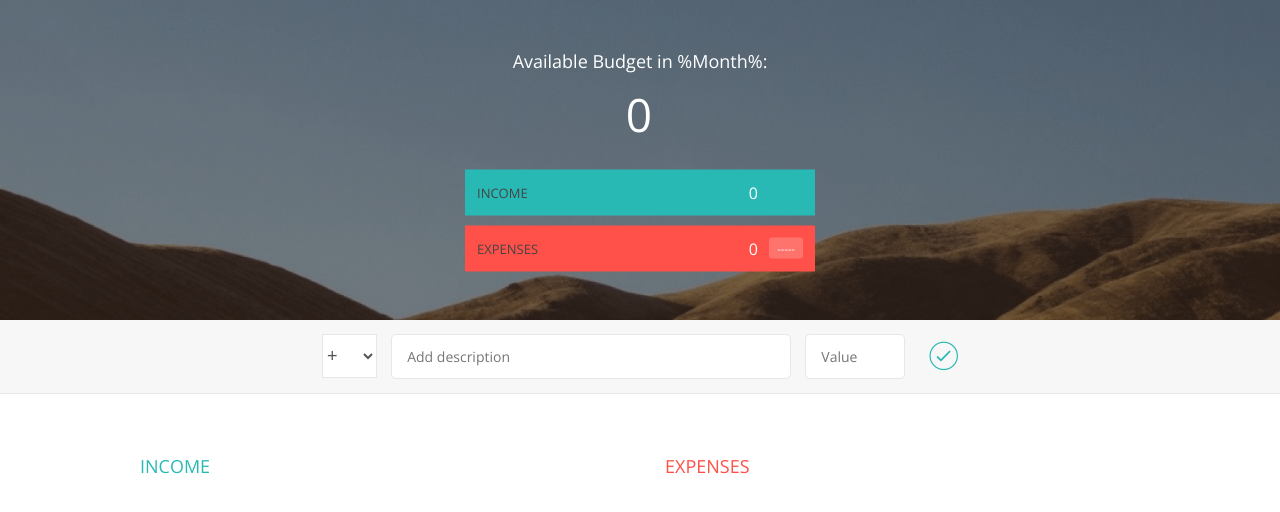
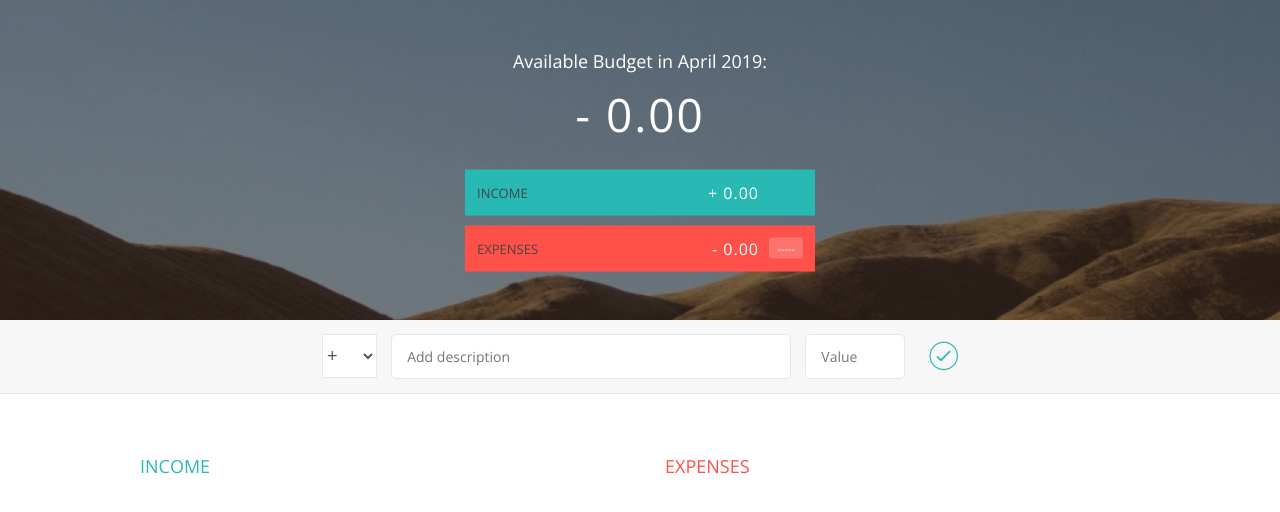
Before and after one commit to fayezkabir/javascript__project, a plain HTML site: page advanceProject/index.html in a window 1280 px wide. Drawn offline with nearby package versions, Linux system fonts and the light colour scheme.

Commit message:
final  update on the application done

```diff
--- a/advanceProject/app.js
+++ b/advanceProject/app.js
@@ -208,9 +208,49 @@ var UIcontroller = (function () {
         expanseLabel : '.budget__expenses--value',
         percentageLabel : '.budget__expenses--percentage',
         container : '.container',
-        expensesPercentageLabel : '.item__percentage'
+        expensesPercentageLabel : '.item__percentage',
+        dateLabel : '.budget__title--month'
 
     };
+
+
+    var formatNumber = function(num,type) {
+
+        var numSplit , dec , int, type;
+        // + or - before the number
+        // exactly 2 decimal points
+        //coma separateing the thousands
+        // 2310.468 ->  +2.310.46
+        //2000 -> +2,000.00
+
+        num = Math.abs(num);
+        num = num.toFixed(2);
+
+        numSplit = num.split('.');
+
+        int = numSplit[0];
+
+        if(int.lenght >3 ) {
+            int  = int.subsrt(0, int.lenght - 3) + ',' + int.subsrt(int.lenght - 3 , 3); // i/p - 2031 , o/p - 2,031
+        }
+
+        dec = numSplit[1];
+
+
+
+
+
+        return  (type === 'exp'  ? '-' : '+') + ' ' + int + '.' + dec;
+    };
+
+
+    var nodeListForEach = function(list , callback) {
+
+        for (var i =0; i<list.length; i++){
+            callback(list[i], i);
+        }
+    };
+
 
 
 
@@ -289,7 +329,7 @@ var UIcontroller = (function () {
             //replace the placceholder text with some actual code
             newHtml = html.replace('%id%', obj.id);
             newHtml = newHtml.replace('%description%', obj.description);
-            newHtml = newHtml.replace('%value%', obj.value);
+            newHtml = newHtml.replace('%value%', formatNumber(obj.value , type));
 
 
             //Insert the  HTML into the DOM
@@ -309,9 +349,13 @@ var UIcontroller = (function () {
 
 
         displayBudget : function(obj) {
-            document.querySelector(DOMstring.budgetLabel).textContent = obj.budget;
-            document.querySelector(DOMstring.incomeLabel).textContent = obj.totalInc;
-            document.querySelector(DOMstring.expanseLabel).textContent = obj.totalExp;
+            var type;
+
+            obj.budget > 0 ? type = 'inc' : type = 'exp';
+
+            document.querySelector(DOMstring.budgetLabel).textContent = formatNumber(obj.budget, type);
+            document.querySelector(DOMstring.incomeLabel).textContent = formatNumber(obj.totalInc, 'inc');
+            document.querySelector(DOMstring.expanseLabel).textContent =  formatNumber(obj.totalExp, 'exp');
 
 
             if(obj.percentage > 0){
@@ -327,14 +371,6 @@ var UIcontroller = (function () {
             var fields = document.querySelectorAll(DOMstring.expensesPercentageLabel);
 
 
-            var nodeListForEach = function(list , callback) {
-
-                for (var i =0; i<list.length; i++){
-                    callback(list[i], i);
-                }
-            };
-
-
             //this following function is a callback function and its called via argument callback
             nodeListForEach(fields, function(current, index) {
                 if(percentages[index] > 0) {
@@ -346,6 +382,48 @@ var UIcontroller = (function () {
             });
 
         },
+
+
+
+        displayMonth  : function() {
+
+            var now , month ,months, year;
+            now =  new Date();
+             //  var chirtmas = new Date(2016, 11 , 25);
+
+
+             months= ['Janary', 'February', 'March', 'April', 'May', 'June','July','August' , 'September', 'October', 'November', 'December'];
+             month = now.getMonth();
+
+             year = now.getFullYear();
+
+             document.querySelector(DOMstring.dateLabel).textContent = months[month] + ' ' + year;
+
+
+             //following line of code woun't work as it is  placed after year.....should be before year
+             //months= ['Janary', 'February', 'March', 'April', 'May', 'June','July','August' , 'September', 'October', 'November', 'December'];
+             //month = now.getMonth();
+
+
+
+        },
+
+        changeType :  function() {
+            var fields = document.querySelectorAll(
+                DOMstring.inputType + ',' + DOMstring.inputDescription + ',' + DOMstring.inputValue
+            );
+
+                nodeListForEach(fields , function(cur){
+
+                    cur.classList.toggle('red-focus');
+                });
+
+                document.querySelector(DOMstring.inputButton).classList.toggle('red');
+        },
+
+
+
+
 
 
         getDOMstrings: function () {
@@ -385,6 +463,8 @@ var controller = (function (budgetCtrl, UICtrl) {
 
         document.querySelector(DOM.container).addEventListener('click', ctrlDeleteItem);
 
+
+        document.querySelector(DOM.inputType).addEventListener('change' , UICtrl.changeType);
     };
 
 
@@ -495,6 +575,7 @@ var controller = (function (budgetCtrl, UICtrl) {
 
     return {
         init: function () {
+            UICtrl.displayMonth();
             console.log("app started");
             UICtrl.displayBudget( {
                 budget: 0,
```
Also changed, not shown: advanceProject/index.html (+2 -0 lines).
